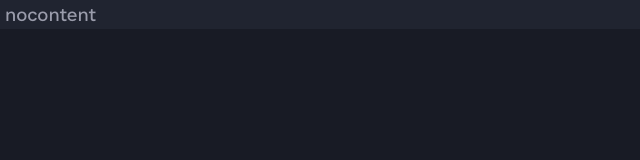
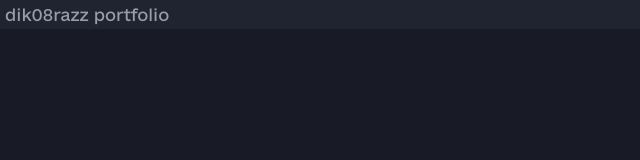
Before and after one commit to dik08razz/dik08razz.github.io, a plain HTML site: page index.html in a window 1280 px wide. Shown: the full height of the page, 0-640 px from the left. Drawn offline with Linux system fonts and the light colour scheme.

Commit message:
modified:   index.html

```diff
--- a/index.html
+++ b/index.html
@@ -8,12 +8,12 @@
     <link rel="icon" type="image/png" href="./res/icon/favicon.png">
     <link rel="apple-touch-icon" href="./res/icon/favicon.png">
     <meta name="viewport" content="initial-scale=1, maximum-scale=1, user-scalable=no, minimal-ui">
-    <title>dik08razz</title>
+    <title>dik08razz portfolio</title>
 </head>
 <body>
     <div class="mainContainer">
         <div class="headTitle">
-            nocontent
+            dik08razz portfolio
         </div>
     </div>
 </body>
```
